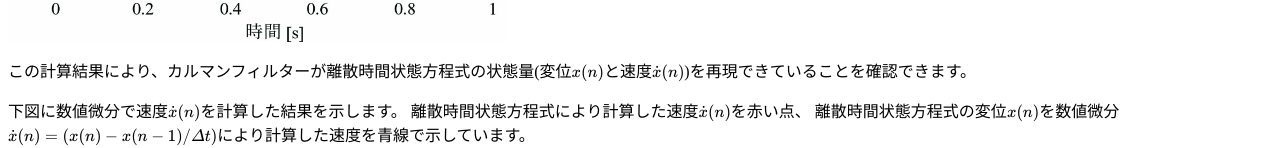
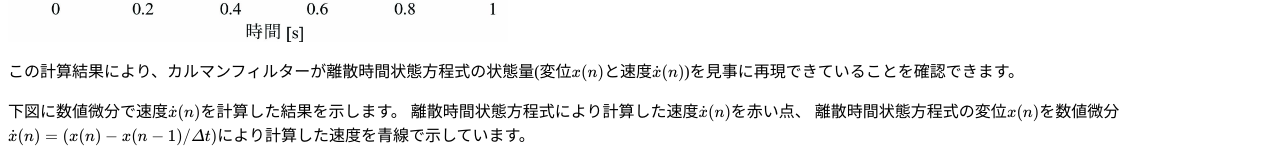
Before and after one commit to AoyamaKohbo/KmlVib1D, a plain HTML site: page index.html in a window 1280 px wide. Shown: the part 1519-1667 px from the top of the page. Drawn offline with nearby package versions, Linux system fonts and the light colour scheme; some packages are replaced by stand-ins of ours.

Commit message:
Add files via upload

```diff
--- a/index.html
+++ b/index.html
@@ -128,7 +128,7 @@ u(n) = \sin(2\pi nfT)\label{eq:SineInp}
   カルマンフィルターにより計算した状態量(変位\(x(n)\)と速度\(\dot x(n)\))を青線で示しています。</p>
 <img src="KlmVib1D.jpg" width=500px>
 
-<p>この計算結果により、カルマンフィルターが離散時間状態方程式の状態量(変位\(x(n)\)と速度\(\dot x(n)\))を再現できていることを確認できます。</p>
+<p>この計算結果により、カルマンフィルターが離散時間状態方程式の状態量(変位\(x(n)\)と速度\(\dot x(n)\))を見事に再現できていることを確認できます。</p>
 
 <p>下図に数値微分で速度\(\dot x(n)\)を計算した結果を示します。
   離散時間状態方程式により計算した速度\(\dot x(n)\)を赤い点、
```
